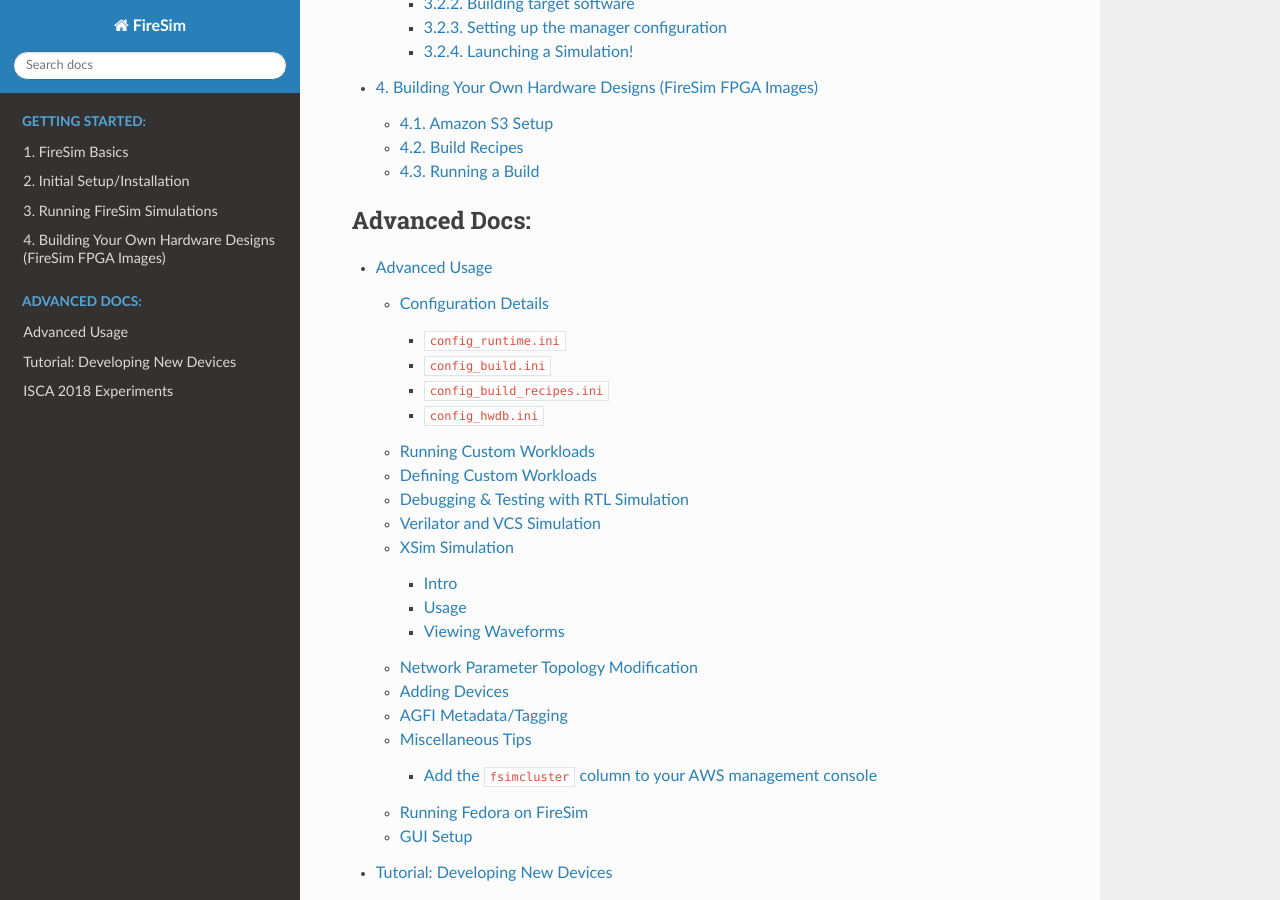
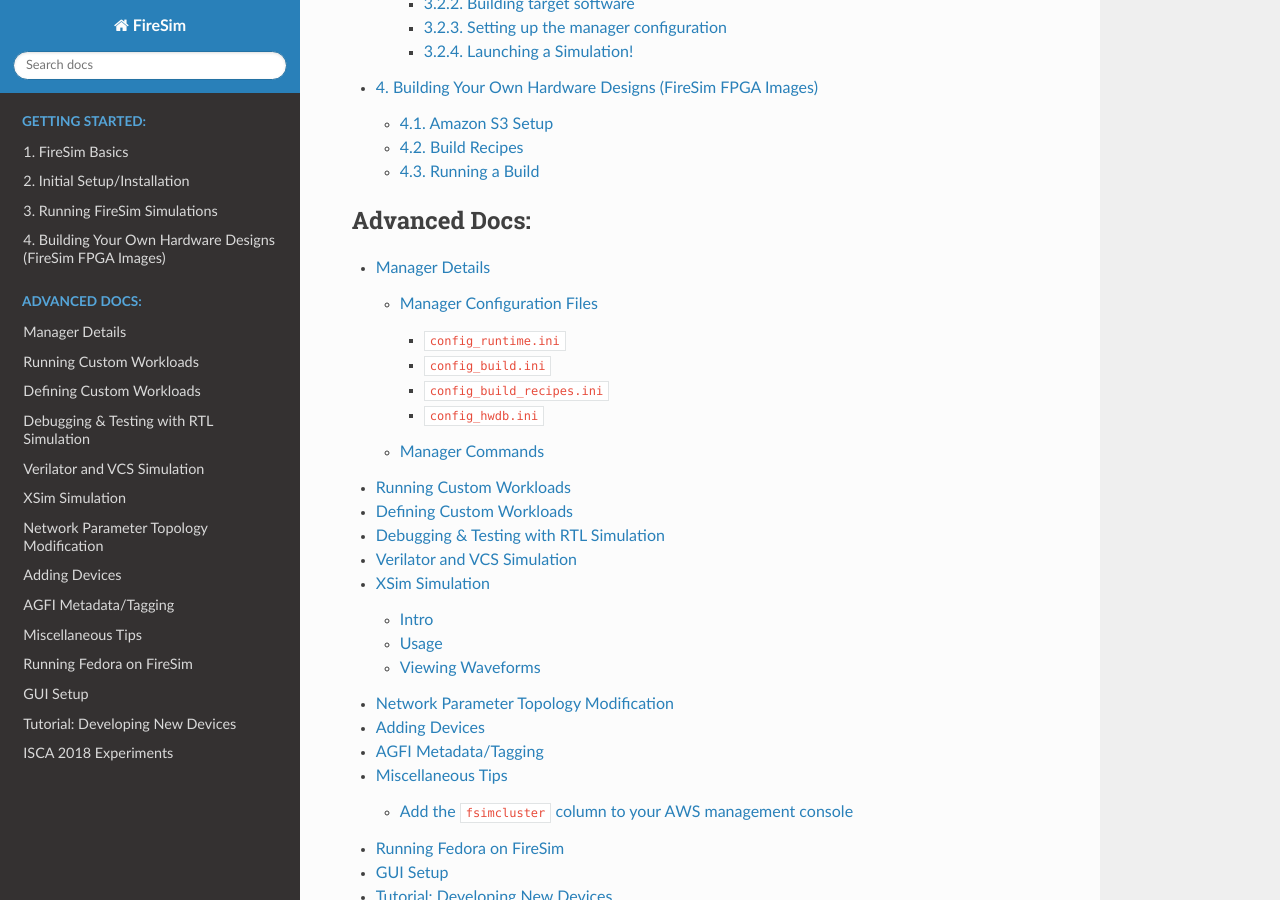
Before and after one commit to firesim/firesim, a Sphinx documentation site: the page built from docs/index.rst, in a window 1280 px wide and 900 px high, scrolled down 1164 px. Built offline with Sphinx 7.4.7 and the Read the Docs theme 2.0.0, drawn with Linux system fonts in a browser that asks for light colours.

Commit message:
some restructuring

```diff
--- /dev/null
+++ b/docs/Advanced-Usage/Manager/Manager-Commands.rst
@@ -0,0 +1,6 @@
+Manager Commands
+========================
+
+This page contains a centralized reference for all of the manager commands.
+
+TODO
--- a/docs/Advanced-Usage/Configuration-Details.rst
+++ b/docs/Advanced-Usage/Manager/Manager-Configuration-Files.rst
@@ -1,4 +1,4 @@
-Configuration Details
+Manager Configuration Files
 ========================
 
 This page contains a centralized reference for all of the configuration options
--- /dev/null
+++ b/docs/Advanced-Usage/Manager/index.rst
@@ -0,0 +1,13 @@
+Manager Details
+================
+
+This section contains detailed information about manager commands and configuration
+options.
+
+
+.. toctree::
+   :maxdepth: 2
+   :caption: Manager:
+
+   Manager-Configuration-Files
+   Manager-Commands
--- a/docs/index.rst
+++ b/docs/index.rst
@@ -22,7 +22,20 @@
    :maxdepth: 3
    :caption: Advanced Docs:
 
-   Advanced-Usage/index
+   Advanced-Usage/Manager/index
+   Advanced-Usage/Running-Custom-Workloads
+   Advanced-Usage/Defining-Custom-Workloads
+   Advanced-Usage/RTL-Simulation
+   Advanced-Usage/Verilator-and-VCS-Simulation
+   Advanced-Usage/XSim-Simulation
+   Advanced-Usage/Network-Parameter-Topology-Modification
+   Advanced-Usage/Adding-Devices
+   Advanced-Usage/AGFI-Tagging.rst
+   Advanced-Usage/Miscellaneous-Tips.rst
+   Advanced-Usage/Booting-Fedora.rst
+   Advanced-Usage/GUI-Setup.rst
+
+
    Developing-New-Devices/index
    ISCA-2018-Experiments/index
 
```
Also changed, not shown: docs/Advanced-Usage/index.rst (deleted, +0 -19 lines).
